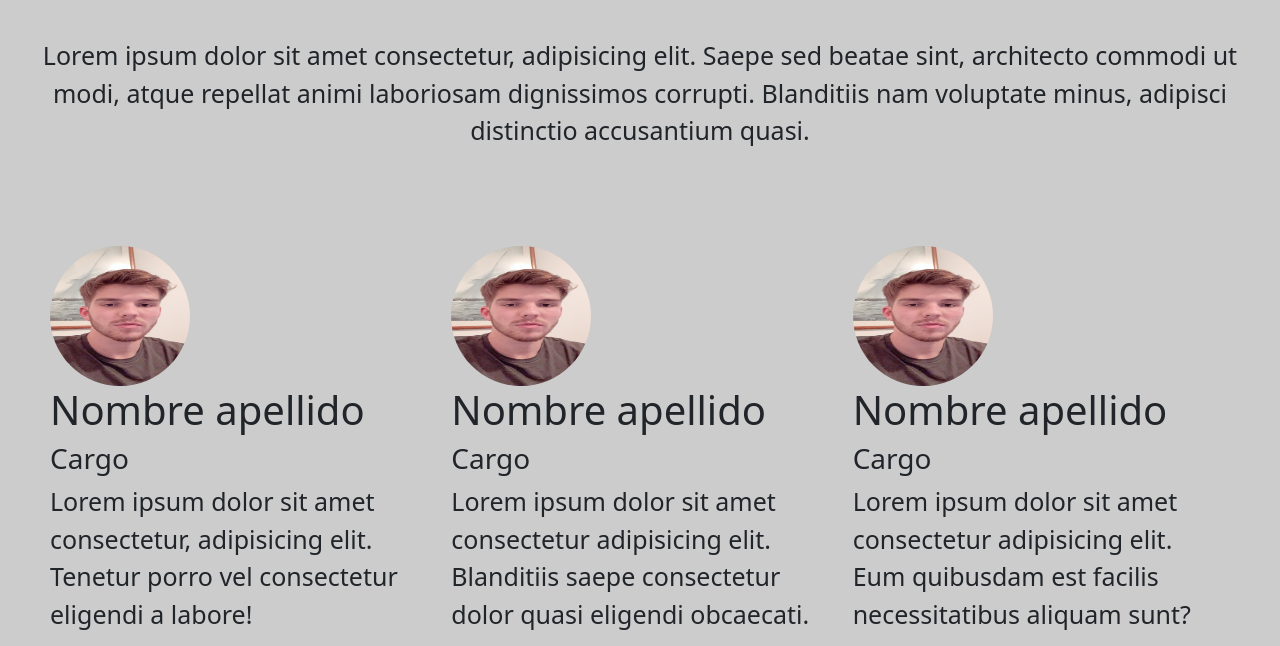
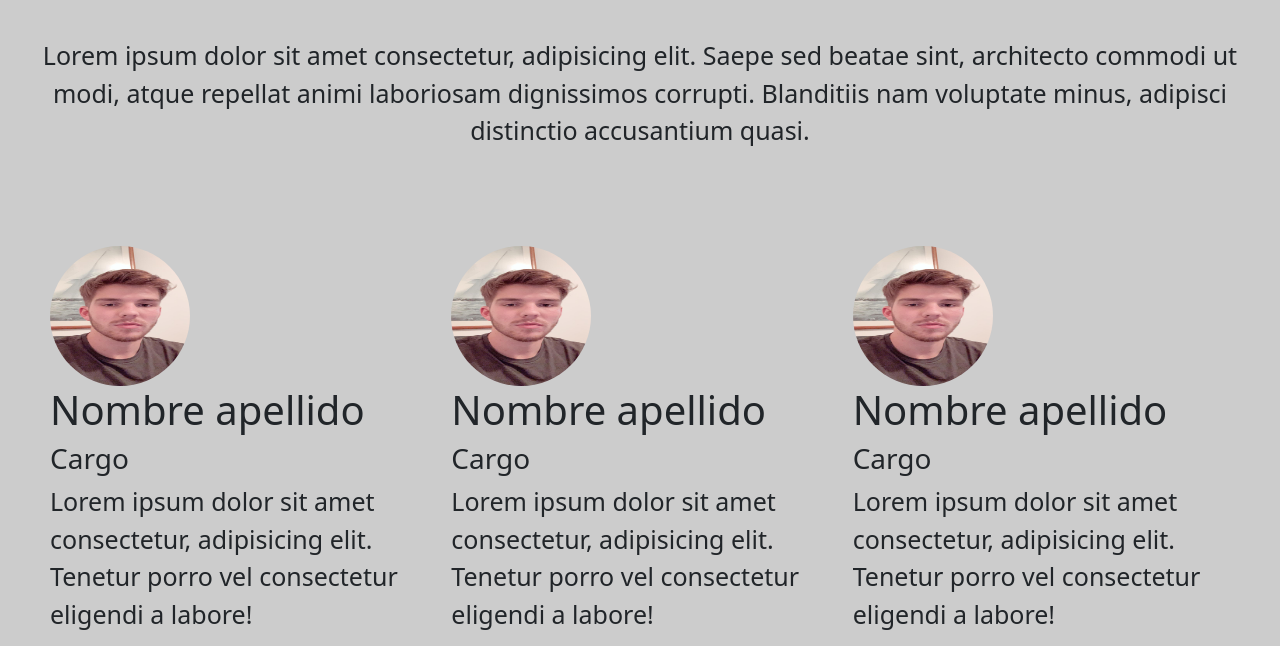
Before and after one commit to fernandezsanti/ProyectoDesarrolloWeb, a website: page nosotros.html in a window 1280 px wide. Shown: the part 209-855 px from the top of the page. Drawn offline with nearby package versions, Linux system fonts and the light colour scheme.

Commit message:
contenido

```diff
--- a/nosotros.html
+++ b/nosotros.html
@@ -63,7 +63,7 @@ rel="stylesheet" integrity="sha384-KyZXEAg3QhqLMpG8r+8fhAXLRk2vvoC2f3B09zVXn8CA5
 
                     <h2> Nombre apellido </h2>
                     <h3>Cargo</h3>
-                    <p>Lorem ipsum dolor sit amet consectetur adipisicing elit. Blanditiis saepe consectetur dolor quasi eligendi obcaecati.</p>
+                    <p>Lorem ipsum dolor sit amet consectetur, adipisicing elit. Tenetur porro vel consectetur eligendi a labore!</p>
                     <p><a class="btn btn-secondary" href="https://www.linkedin.com/in/santiago-fernandez-2530b01b4/" target="_blank">  <svg xmlns="http://www.w3.org/2000/svg" width="40" height="40" fill="currentColor" class="bi bi-linkedin" viewBox="0 0 16 16">
                         <path d="M0 1.146C0 .513.526 0 1.175 0h13.65C15.474 0 16 .513 16 1.146v13.708c0 .633-.526 1.146-1.175 1.146H1.175C.526 16 0 15.487 0 14.854V1.146zm4.943 12.248V6.169H2.542v7.225h2.401zm-1.2-8.212c.837 0 1.358-.554 1.358-1.248-.015-.709-.52-1.248-1.342-1.248-.822 0-1.359.54-1.359 1.248 0 .694.521 1.248 1.327 1.248h.016zm4.908 8.212V9.359c0-.216.016-.432.08-.586.173-.431.568-.878 1.232-.878.869 0 1.216.662 1.216 1.634v3.865h2.401V9.25c0-2.22-1.184-3.252-2.764-3.252-1.274 0-1.845.7-2.165 1.193v.025h-.016a5.54 5.54 0 0 1 .016-.025V6.169h-2.4c.03.678 0 7.225 0 7.225h2.4z"/>
                     </svg></a></p>
@@ -73,7 +73,7 @@ rel="stylesheet" integrity="sha384-KyZXEAg3QhqLMpG8r+8fhAXLRk2vvoC2f3B09zVXn8CA5
 
                     <h2>Nombre apellido </h2>
                     <h3>Cargo</h3>
-                    <p> Lorem ipsum dolor sit amet consectetur adipisicing elit. Eum quibusdam est facilis necessitatibus aliquam sunt? </p>
+                    <p> Lorem ipsum dolor sit amet consectetur, adipisicing elit. Tenetur porro vel consectetur eligendi a labore! </p>
                     <p><a class="btn btn-secondary" href="https://www.linkedin.com/in/santiago-fernandez-2530b01b4/" target="_blank"> <svg xmlns="http://www.w3.org/2000/svg" width="40" height="40" fill="currentColor" class="bi bi-linkedin" viewBox="0 0 16 16">
                         <path d="M0 1.146C0 .513.526 0 1.175 0h13.65C15.474 0 16 .513 16 1.146v13.708c0 .633-.526 1.146-1.175 1.146H1.175C.526 16 0 15.487 0 14.854V1.146zm4.943 12.248V6.169H2.542v7.225h2.401zm-1.2-8.212c.837 0 1.358-.554 1.358-1.248-.015-.709-.52-1.248-1.342-1.248-.822 0-1.359.54-1.359 1.248 0 .694.521 1.248 1.327 1.248h.016zm4.908 8.212V9.359c0-.216.016-.432.08-.586.173-.431.568-.878 1.232-.878.869 0 1.216.662 1.216 1.634v3.865h2.401V9.25c0-2.22-1.184-3.252-2.764-3.252-1.274 0-1.845.7-2.165 1.193v.025h-.016a5.54 5.54 0 0 1 .016-.025V6.169h-2.4c.03.678 0 7.225 0 7.225h2.4z"/>
                     </svg> </a></p>
```
